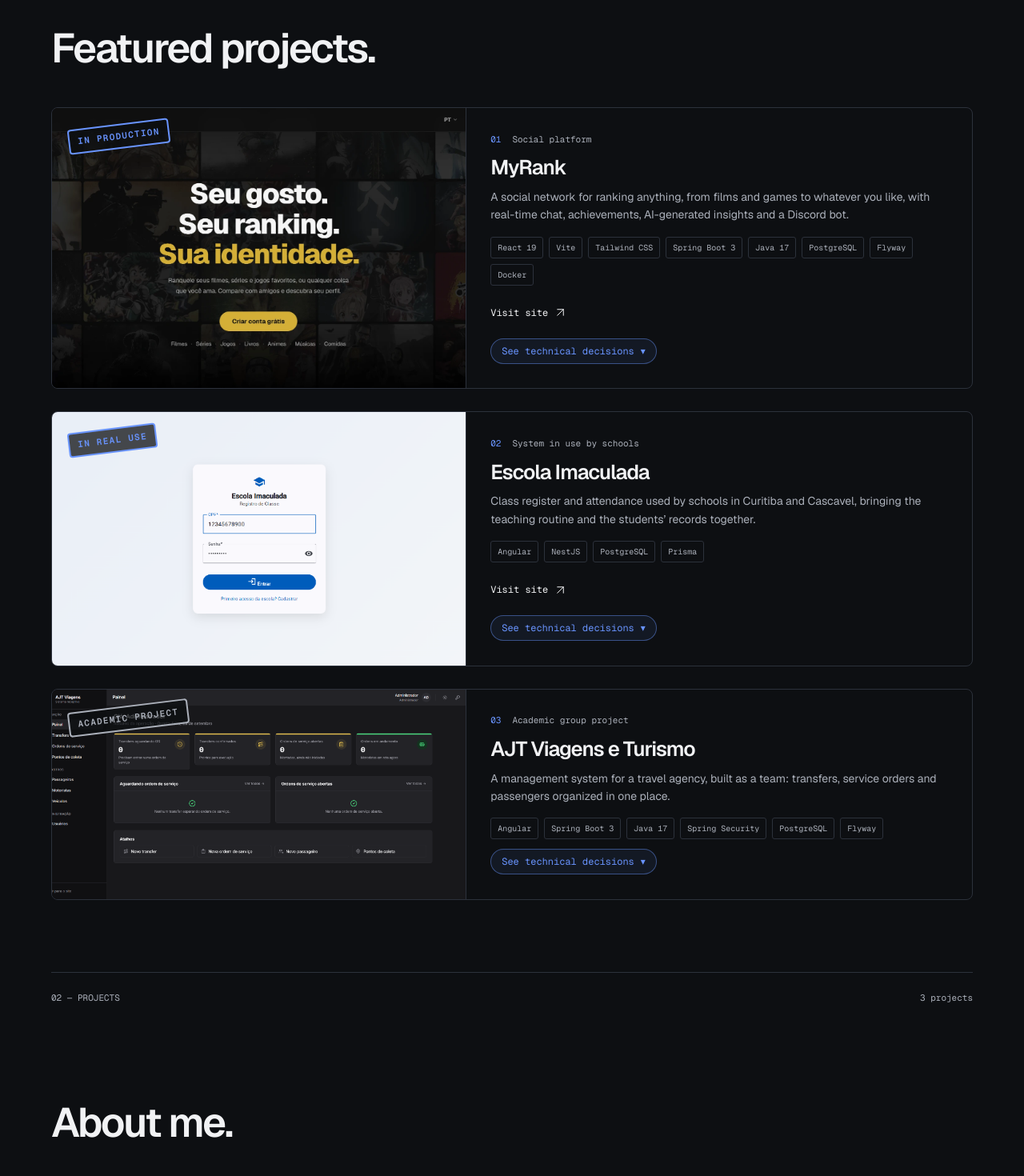
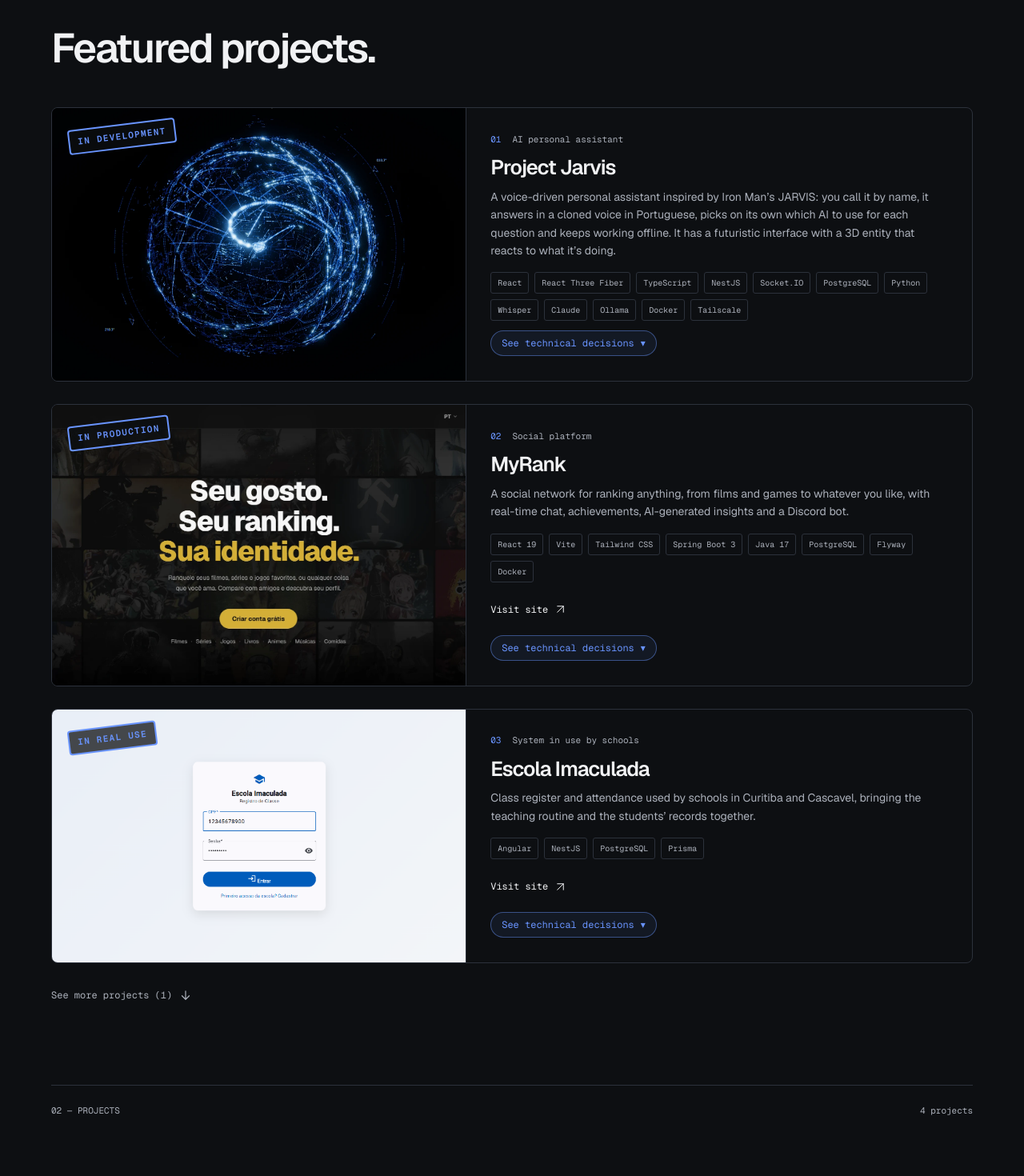
Before and after one commit to guiGocksAfK/GuiGocks-Portfolio, a Next.js app: page /en in a window 1280 px wide. Shown: the part 860-2330 px from the top of the page at 80% size. Built offline with nearby package versions, Linux system fonts and the light colour scheme.

Commit message:
feat: adiciona o Project Jarvis em primeiro e tira os repositórios

```diff
--- a/src/data/content-en.ts
+++ b/src/data/content-en.ts
@@ -5,6 +5,7 @@ const MYRANK = 'MyRank';
 const AJT = 'AJT Viagens e Turismo';
 const ESCOLA = 'Escola Imaculada';
 const PORTFOLIO = 'This portfolio';
+const JARVIS = 'Project Jarvis';
 
 // The English version of the site's copy (the page at /en), the same shape as the Portuguese one in content.ts.
 // Section anchors (#projetos, #sobre...) stay the same in both, so switching language can land on the same spot.
@@ -68,18 +69,18 @@ export const contentEn = {
     shelves: [
       { label: 'Languages', items: [
         { name: 'Java', projects: [AJT, MYRANK] },
-        { name: 'TypeScript', projects: [ESCOLA, PORTFOLIO, AJT] },
+        { name: 'TypeScript', projects: [JARVIS, ESCOLA, PORTFOLIO, AJT] },
         { name: 'JavaScript', projects: [MYRANK] },
-        { name: 'Python', projects: [`${MYRANK} (Discord bot)`] },
+        { name: 'Python', projects: [JARVIS, `${MYRANK} (Discord bot)`] },
       ] },
       { label: 'Backend', items: [
         { name: 'Spring Boot', projects: [MYRANK, AJT], used: ['Web', 'Data JPA', 'Security (JWT)', 'Validation', 'WebSocket', 'Cache + Caffeine', 'OpenFeign'] },
-        { name: 'Node.js', projects: [ESCOLA], used: ['NestJS'] },
+        { name: 'Node.js', projects: [JARVIS, ESCOLA], used: ['NestJS'] },
         { name: 'Prisma', projects: [ESCOLA] },
         { name: 'Flyway', projects: [MYRANK, AJT] },
       ] },
       { label: 'Frontend', items: [
-        { name: 'React', projects: [PORTFOLIO, MYRANK] },
+        { name: 'React', projects: [JARVIS, PORTFOLIO, MYRANK] },
         { name: 'Angular', projects: [ESCOLA, AJT], used: ['Angular Material'] },
         { name: 'Tailwind CSS', projects: [PORTFOLIO, MYRANK, AJT] },
         { name: 'Vite', projects: [MYRANK] },
@@ -87,15 +88,15 @@ export const contentEn = {
       ] },
       { label: 'Databases', items: [
         { name: 'SQL', projects: [MYRANK, AJT, ESCOLA], used: ['SQL migrations (Flyway)'] },
-        { name: 'PostgreSQL', projects: [AJT, ESCOLA, MYRANK] },
+        { name: 'PostgreSQL', projects: [JARVIS, AJT, ESCOLA, MYRANK] },
       ] },
       { label: 'Infra and DevOps', items: [
-        { name: 'Docker', projects: [ESCOLA, AJT, MYRANK], used: ['Docker Compose'] },
+        { name: 'Docker', projects: [JARVIS, ESCOLA, AJT, MYRANK], used: ['Docker Compose'] },
         { name: 'Caddy', projects: [MYRANK, ESCOLA] },
-        { name: 'Oracle Cloud', projects: [ESCOLA, MYRANK] },
+        { name: 'Oracle Cloud', projects: [JARVIS, ESCOLA, MYRANK] },
         { name: 'Neon', projects: [ESCOLA, MYRANK] },
         { name: 'Vercel', projects: [ESCOLA, MYRANK, PORTFOLIO] },
-        { name: 'Git and GitHub', projects: [AJT, ESCOLA, MYRANK, PORTFOLIO] },
+        { name: 'Git and GitHub', projects: [JARVIS, AJT, ESCOLA, MYRANK, PORTFOLIO] },
       ] },
     ],
     counter: { hint: 'Click a crate to see what’s inside', nudge: 'Taking too long? Switch the pump off.', pumpOff: 'Switch the pump off (no animation)', pumpOn: 'Switch the pump on (with animation)', projects: 'Projects', used: 'Used' },
@@ -111,13 +112,32 @@ export const contentEn = {
     countLabel: 'projects',
     screenshotLabel: 'Screenshot coming soon',
     siteLabel: 'Visit site',
-    repositoryLabel: 'Repository',
-    missingLinkLabel: 'Link not available yet',
-    codeLabel: 'Code:',
-    missingCodeLabel: 'not available',
     drawerOpenLabel: 'See technical decisions',
     drawerCloseLabel: 'Hide technical decisions',
+    featured: content.projects.featured,
+    moreLabel: 'See more projects',
+    lessLabel: 'Show fewer',
     items: [
+      {
+        name: JARVIS,
+        category: 'AI personal assistant',
+        description: 'A voice-driven personal assistant inspired by Iron Man’s JARVIS: you call it by name, it answers in a cloned voice in Portuguese, picks on its own which AI to use for each question and keeps working offline. It has a futuristic interface with a 3D entity that reacts to what it’s doing.',
+        highlights: [
+          { title: 'An AI router with no extra call', text: 'Time and date come from code, with no model. Everything else goes to Haiku, which either answers or starts with a marker asking for Sonnet, in the same call, without spending a request just to decide. Opus only comes in when asked for. Tested on 152 real requests: 93% right.' },
+          { title: 'Claude through the subscription, kept warm', text: 'It uses the official Claude Code instead of the paid API, with no key on the PC. One process stays open per conversation, and the first word dropped from ~6 s to ~0.8 s. Tokens and the equivalent cost are measured on every call.' },
+          { title: 'Works offline, without asking Claude', text: 'An 800 ms network check, which only does the TLS handshake and sends no data, tells “no internet” apart from “Claude failed”. Offline, a local model answers on the CPU with a backup voice; when the network is back, it switches over and unloads the model on its own.' },
+          { title: 'A cloned voice that talks while it thinks', text: 'Jarvis’s voice was cloned and picked in an audition against two other models. Speech starts with ~2 s of audio ready, and the captions appear word by word in time with the voice. Dates and numbers are turned into how they’re said in Portuguese before becoming audio.' },
+          { title: 'A server with no open ports', text: 'Server, database and HUD run on an Oracle ARM VM reachable only through Tailscale’s private network. The PC’s agent connects to the server, never the other way round, so no port on the laptop is exposed.' },
+          { title: 'No password in the URL', text: 'The HUD signs in with a one-time code, valid for 30 s, placed after the URL’s `#`, the part the browser never sends to the server or writes to a log. Other devices join with a 60 s pairing code, and revoking one drops its connections at once.' },
+          { title: 'Prompt injection tested, not assumed', text: 'In a real test, the local model obeyed an order hidden in the data, even after being told that data aren’t orders. So third-party content never reaches it, actions come from a closed list and free text never becomes a command, a path or a URL.' },
+          { title: 'Wake word trained on the PC itself (in progress)', text: 'The off-the-shelf “hey Jarvis” detector ignored the Brazilian accent: 0 out of 20 with Brazilian voices. I trained my own detector on the laptop, with 75 synthetic voices and the owner’s recordings: 8 out of 9. A ~20 ms voice check decides from “Jarvis” alone whether the caller is the owner, with no audio leaving the PC.' },
+        ],
+        stack: ['React', 'React Three Fiber', 'TypeScript', 'NestJS', 'Socket.IO', 'PostgreSQL', 'Python', 'Whisper', 'Claude', 'Ollama', 'Docker', 'Tailscale'],
+        stamp: { label: 'In development', tone: 'accent' },
+        site: null,
+        screenshot: '/projects/Jarvis.png',
+        screenshotAlt: 'Jarvis’s entity: a sphere of blue light lines spinning on a black background',
+      },
       {
         name: MYRANK,
         category: 'Social platform',
@@ -135,7 +155,6 @@ export const contentEn = {
         stack: ['React 19', 'Vite', 'Tailwind CSS', 'Spring Boot 3', 'Java 17', 'PostgreSQL', 'Flyway', 'Docker'],
         stamp: { label: 'In production', tone: 'accent' },
         site: 'https://myrank-oficial.vercel.app',
-        repositories: [{ label: 'Frontend', href: 'https://github.com/guiGocksAfK/MyRank-frontend' }, { label: 'Backend', href: 'https://github.com/guiGocksAfK/MyRank-backend' }, { label: 'Discord bot', href: 'https://github.com/guiGocksAfK/MyRank-discordBot' }],
         screenshot: '/projects/MyRank.png',
         screenshotAlt: 'MyRank’s home page with film posters and the slogan “Your taste. Your ranking. Your identity.”',
       },
@@ -152,7 +171,6 @@ export const contentEn = {
         stack: ['Angular', 'NestJS', 'PostgreSQL', 'Prisma'],
         stamp: { label: 'In real use', tone: 'accent' },
         site: 'https://escola-imaculada.vercel.app',
-        repositories: [{ label: 'Frontend', href: 'https://github.com/guiGocksAfK/EscolaImaculada-frontend' }, { label: 'Backend', href: 'https://github.com/guiGocksAfK/EscolaImaculada-backend' }],
         screenshot: '/projects/EscolaImaculada.png',
         screenshotAlt: 'Login screen of Escola Imaculada’s class register',
       },
@@ -169,7 +187,6 @@ export const contentEn = {
         stack: ['Angular', 'Spring Boot 3', 'Java 17', 'Spring Security', 'PostgreSQL', 'Flyway'],
         stamp: { label: 'Academic project', tone: 'muted' },
         site: null,
-        repositories: [{ label: 'Frontend', href: 'https://github.com/k9milly/AJT-Frontend' }, { label: 'Backend', href: 'https://github.com/guiPinheiroAfK/AJT-Backend' }],
         screenshot: '/projects/AJT.png',
         screenshotAlt: 'AJT Viagens admin dashboard with a summary of transfers and service orders',
       },
--- a/src/data/content.ts
+++ b/src/data/content.ts
@@ -3,6 +3,7 @@ const MYRANK = 'MyRank';
 const AJT = 'AJT Viagens e Turismo';
 const ESCOLA = 'Escola Imaculada';
 const PORTFOLIO = 'Este portfólio';
+const JARVIS = 'Project Jarvis';
 
 // All visible copy and destinations live here. Future sections can be added here.
 export const content = {
@@ -80,18 +81,18 @@ export const content = {
     shelves: [
       { label: 'Linguagens', items: [
         { name: 'Java', projects: [AJT, MYRANK] },
-        { name: 'TypeScript', projects: [ESCOLA, PORTFOLIO, AJT] },
+        { name: 'TypeScript', projects: [JARVIS, ESCOLA, PORTFOLIO, AJT] },
         { name: 'JavaScript', projects: [MYRANK] },
-        { name: 'Python', projects: [`${MYRANK} (bot do Discord)`] },
+        { name: 'Python', projects: [JARVIS, `${MYRANK} (bot do Discord)`] },
       ] },
       { label: 'Backend', items: [
         { name: 'Spring Boot', projects: [MYRANK, AJT], used: ['Web', 'Data JPA', 'Security (JWT)', 'Validation', 'WebSocket', 'Cache + Caffeine', 'OpenFeign'] },
-        { name: 'Node.js', projects: [ESCOLA], used: ['NestJS'] },
+        { name: 'Node.js', projects: [JARVIS, ESCOLA], used: ['NestJS'] },
         { name: 'Prisma', projects: [ESCOLA] },
         { name: 'Flyway', projects: [MYRANK, AJT] },
       ] },
       { label: 'Frontend', items: [
-        { name: 'React', projects: [PORTFOLIO, MYRANK] },
+        { name: 'React', projects: [JARVIS, PORTFOLIO, MYRANK] },
         { name: 'Angular', projects: [ESCOLA, AJT], used: ['Angular Material'] },
         { name: 'Tailwind CSS', projects: [PORTFOLIO, MYRANK, AJT] },
         { name: 'Vite', projects: [MYRANK] },
@@ -99,15 +100,15 @@ export const content = {
       ] },
       { label: 'Banco de dados', items: [
         { name: 'SQL', projects: [MYRANK, AJT, ESCOLA], used: ['Migrações em SQL (Flyway)'] },
-        { name: 'PostgreSQL', projects: [AJT, ESCOLA, MYRANK] },
+        { name: 'PostgreSQL', projects: [JARVIS, AJT, ESCOLA, MYRANK] },
       ] },
       { label: 'Infra e DevOps', items: [
-        { name: 'Docker', projects: [ESCOLA, AJT, MYRANK], used: ['Docker Compose'] },
+        { name: 'Docker', projects: [JARVIS, ESCOLA, AJT, MYRANK], used: ['Docker Compose'] },
         { name: 'Caddy', projects: [MYRANK, ESCOLA] },
-        { name: 'Oracle Cloud', projects: [ESCOLA, MYRANK] },
+        { name: 'Oracle Cloud', projects: [JARVIS, ESCOLA, MYRANK] },
         { name: 'Neon', projects: [ESCOLA, MYRANK] },
         { name: 'Vercel', projects: [ESCOLA, MYRANK, PORTFOLIO] },
-        { name: 'Git e GitHub', projects: [AJT, ESCOLA, MYRANK, PORTFOLIO] },
+        { name: 'Git e GitHub', projects: [JARVIS, AJT, ESCOLA, MYRANK, PORTFOLIO] },
       ] },
     ],
     // Clicking a crate sends it to the office counter, where a robot takes out what is inside.
@@ -130,13 +131,33 @@ export const content = {
     countLabel: 'projetos',
     screenshotLabel: 'Screenshot em breve',
     siteLabel: 'Ver site',
-    repositoryLabel: 'Repositório',
-    missingLinkLabel: 'Link ainda não informado',
-    codeLabel: 'Código:',
-    missingCodeLabel: 'não informado',
     drawerOpenLabel: 'Ver decisões técnicas',
     drawerCloseLabel: 'Esconder decisões técnicas',
+    // The first cards are always shown; the rest wait behind the "see more" button.
+    featured: 3,
+    moreLabel: 'Ver mais projetos',
+    lessLabel: 'Mostrar menos',
     items: [
+      {
+        name: JARVIS,
+        category: 'Assistente pessoal com IA',
+        description: 'Um assistente pessoal por voz inspirado no JARVIS do Homem de Ferro: você chama pelo nome, ele responde com voz clonada em português, escolhe sozinho qual IA usar para cada pergunta e continua funcionando sem internet. Tem uma interface futurista com uma entidade 3D que reage ao que ele está fazendo.',
+        highlights: [
+          { title: 'Roteador de IAs sem chamada extra', text: 'Hora e data saem do código, sem modelo. O resto vai ao Haiku, que responde direto ou começa com um marcador pedindo o Sonnet, na mesma chamada, sem gastar uma consulta só para decidir. O Opus só entra a pedido. Avaliado em 152 pedidos reais: 93% de acerto.' },
+          { title: 'Claude pela assinatura, com processo quente', text: 'Usa o Claude Code oficial em vez da API paga, sem chave nenhuma no PC. Um processo fica aberto por conversa, e a primeira palavra caiu de ~6 s para ~0,8 s. Tokens e custo equivalente são medidos em cada chamada.' },
+          { title: 'Funciona sem internet, sem perguntar ao Claude', text: 'Um teste de rede de 800 ms, que só faz o aperto de mão TLS sem enviar dado nenhum, separa “sem internet” de “o Claude falhou”. Sem internet, um modelo local responde no processador com uma voz reserva; quando a rede volta, ele troca e descarrega o modelo sozinho.' },
+          { title: 'Voz clonada que fala enquanto pensa', text: 'A voz do Jarvis foi clonada e escolhida numa audição contra outros dois modelos. A fala começa com ~2 s de áudio prontos e a legenda aparece palavra por palavra no ritmo da voz. Datas e números são convertidos para como se fala em português antes de virar áudio.' },
+          { title: 'Servidor sem nenhuma porta aberta', text: 'Servidor, banco e HUD rodam numa VM ARM da Oracle acessível só pela rede privada da Tailscale. O agente do PC é quem conecta no servidor, nunca o contrário, então nenhuma porta do notebook fica exposta.' },
+          { title: 'Login sem senha na URL', text: 'O HUD entra com um código de uso único, válido por 30 s, que vai depois do `#` da URL, parte que o navegador nunca envia ao servidor nem grava em log. Outros aparelhos entram com um código de pareamento de 60 s, e revogar um derruba as conexões dele na hora.' },
+          { title: 'Prompt injection testado, não suposto', text: 'Num teste real, o modelo local obedeceu a uma ordem escondida nos dados, mesmo avisado de que dados não são ordens. Por isso, conteúdo de terceiros nunca chega a ele, as ações vêm de uma lista fechada e texto livre nunca vira comando, caminho ou URL.' },
+          { title: 'Ativação treinada no próprio PC (em andamento)', text: 'O detector pronto de “hey Jarvis” ignorava a pronúncia brasileira: 0 de 20 com vozes brasileiras. Treinei um detector próprio no notebook, com 75 vozes artificiais e as gravações do dono: 8 de 9. Uma conferência de voz de ~20 ms decide só pelo “Jarvis” se quem chamou é o dono, sem nenhum áudio sair do PC.' },
+        ],
+        stack: ['React', 'React Three Fiber', 'TypeScript', 'NestJS', 'Socket.IO', 'PostgreSQL', 'Python', 'Whisper', 'Claude', 'Ollama', 'Docker', 'Tailscale'],
+        stamp: { label: 'Em desenvolvimento', tone: 'accent' },
+        site: null,
+        screenshot: '/projects/Jarvis.png',
+        screenshotAlt: 'Entidade do Jarvis: uma esfera de linhas de luz azul girando sobre fundo preto',
+      },
       {
         name: MYRANK,
         category: 'Plataforma social',
@@ -154,7 +175,6 @@ export const content = {
         stack: ['React 19', 'Vite', 'Tailwind CSS', 'Spring Boot 3', 'Java 17', 'PostgreSQL', 'Flyway', 'Docker'],
         stamp: { label: 'Em produção', tone: 'accent' },
         site: 'https://myrank-oficial.vercel.app',
-        repositories: [{ label: 'Frontend', href: 'https://github.com/guiGocksAfK/MyRank-frontend' }, { label: 'Backend', href: 'https://github.com/guiGocksAfK/MyRank-backend' }, { label: 'Bot Discord', href: 'https://github.com/guiGocksAfK/MyRank-discordBot' }],
         screenshot: '/projects/MyRank.png',
         screenshotAlt: 'Página inicial do MyRank com capas de filmes e o slogan “Seu gosto. Seu ranking. Sua identidade.”',
       },
@@ -171,7 +191,6 @@ export const content = {
         stack: ['Angular', 'NestJS', 'PostgreSQL', 'Prisma'],
         stamp: { label: 'Em uso real', tone: 'accent' },
         site: 'https://escola-imaculada.vercel.app',
-        repositories: [{ label: 'Frontend', href: 'https://github.com/guiGocksAfK/EscolaImaculada-frontend' }, { label: 'Backend', href: 'https://github.com/guiGocksAfK/EscolaImaculada-backend' }],
         screenshot: '/projects/EscolaImaculada.png',
         screenshotAlt: 'Tela de login do Registro de Classe da Escola Imaculada',
       },
@@ -188,7 +207,6 @@ export const content = {
         stack: ['Angular', 'Spring Boot 3', 'Java 17', 'Spring Security', 'PostgreSQL', 'Flyway'],
         stamp: { label: 'Projeto acadêmico', tone: 'muted' },
         site: null,
-        repositories: [{ label: 'Frontend', href: 'https://github.com/k9milly/AJT-Frontend' }, { label: 'Backend', href: 'https://github.com/guiPinheiroAfK/AJT-Backend' }],
         screenshot: '/projects/AJT.png',
         screenshotAlt: 'Painel administrativo do AJT Viagens com resumo de transfers e ordens de serviço',
       },
@@ -198,7 +216,7 @@ export const content = {
       highlights: readonly { title: string; text: string }[];
       // Status stamped on the card by the inspector robot.
       stamp: { label: string; tone: 'accent' | 'muted' };
-      stack: readonly string[]; site: string | null; repositories: readonly { label: string; href: string }[];
+      stack: readonly string[]; site: string | null;
       // Save images in public/projects/ and use a path such as /projects/myrank.webp.
       screenshot: string | null; screenshotAlt: string;
     }[],
```
Also changed, not shown: 1 other file (tests, documents, lock files or other folders).
